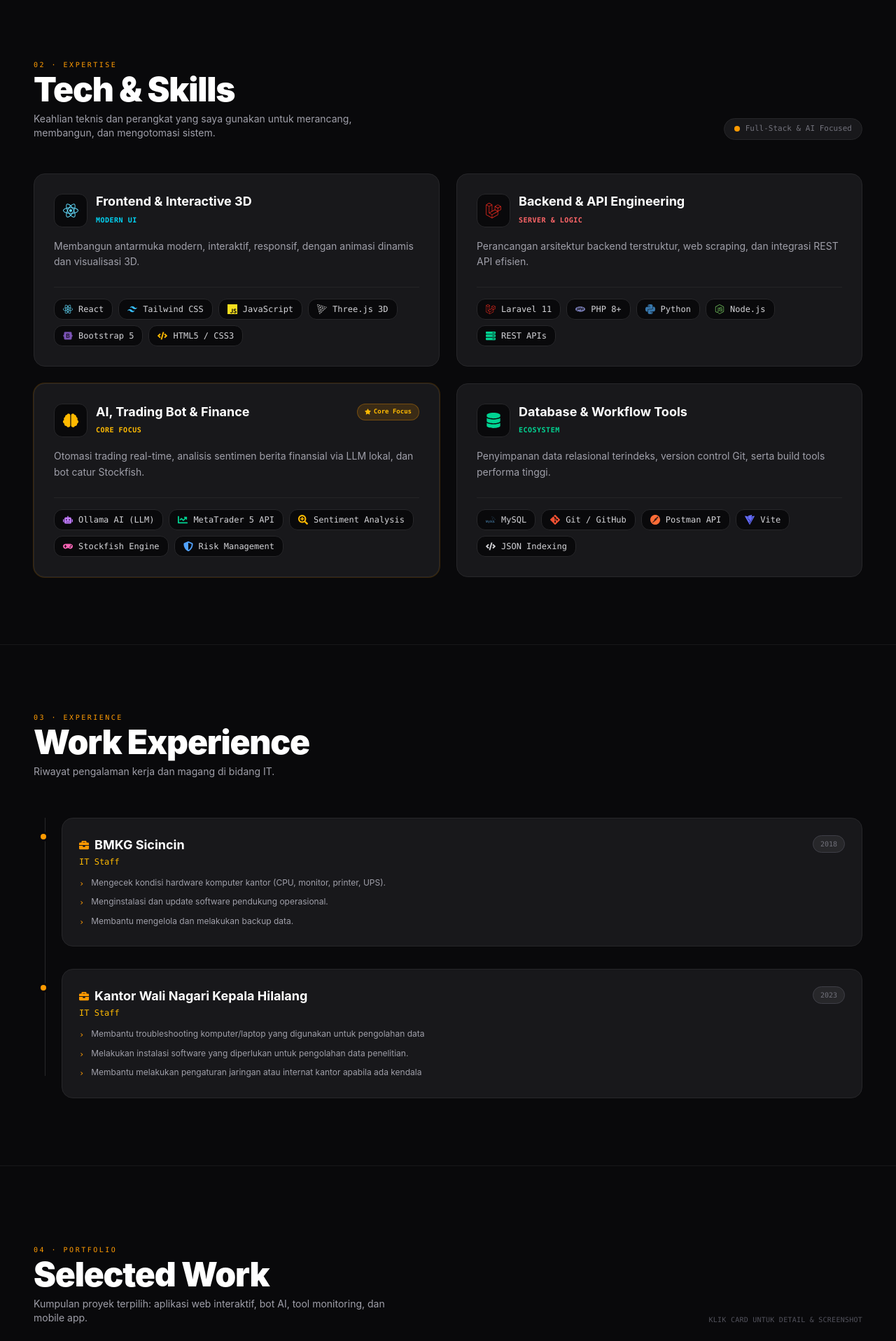
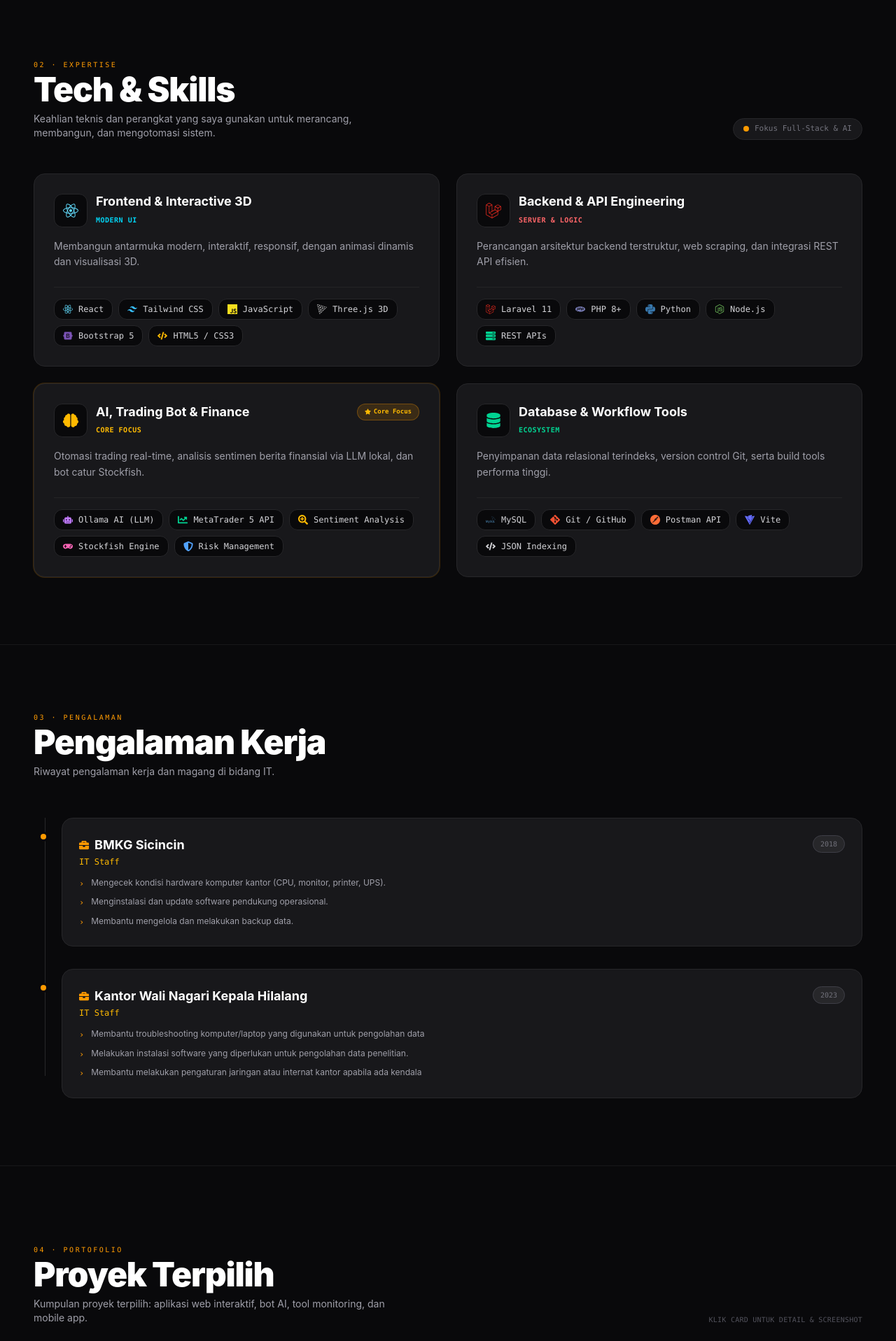
Before and after one commit to Ceplin03/PortoSepri, a React (Vite) app: page / in a window 1280 px wide. Shown: the part 880-2797 px from the top of the page at 70% size. Built offline with nearby package versions, Linux system fonts and the light colour scheme.

Commit message:
Translate text in BentoGrid component to Indonesian

```diff
--- a/src/components/BentoGrid.jsx
+++ b/src/components/BentoGrid.jsx
@@ -16,7 +16,7 @@ import {
   SiMysql, SiGit, SiPostman, SiVite
 } from 'react-icons/si';
 import data from '../data/portfolio.json';
-import profileImg from '../assets/profile.png';
+import profileImg from '../assets/profile.webp';
 
 // Vite image resolver for production builds
 const projectImages = import.meta.glob('../assets/images/**/*', { eager: true, import: 'default' });
@@ -413,7 +413,7 @@ const ImageGalleryModal = ({ project, onClose }) => {
           </div>
           <div className="flex items-center gap-3">
             <div className="hidden lg:flex items-center gap-1.5 text-[11px] font-mono text-zinc-500 bg-zinc-900 border border-zinc-800 px-3 py-1 rounded-full">
-              Scroll / Double-click = Zoom · Drag = Pan
+              Scroll / Klik Ganda = Zoom · Drag = Geser Tampilan
             </div>
             <button
               onClick={onClose}
@@ -819,8 +819,8 @@ const MobileProjectCard = ({ project, index, onOpenDetail, onOpenGallery }) => {
 const ExperienceSection = () => (
   <section className="max-w-7xl mx-auto px-5 md:px-12 py-16 md:py-24">
     <div className="mb-10 md:mb-14">
-      <p className="text-[10px] font-mono tracking-[0.25em] text-amber-500 uppercase mb-1">03 · Experience</p>
-      <h2 className="text-3xl md:text-5xl font-black text-white tracking-tight">Work Experience</h2>
+      <p className="text-[10px] font-mono tracking-[0.25em] text-amber-500 uppercase mb-1">03 · Pengalaman</p>
+      <h2 className="text-3xl md:text-5xl font-black text-white tracking-tight">Pengalaman Kerja</h2>
       <p className="text-xs md:text-sm text-zinc-400 mt-2 max-w-lg">
         Riwayat pengalaman kerja dan magang di bidang IT.
       </p>
@@ -930,7 +930,7 @@ const BentoGrid = () => {
           <motion.div initial={{ opacity: 0 }} animate={{ opacity: 1 }} transition={{ delay: 0.3 }}
             className="flex items-center gap-2 text-[11px] font-mono text-zinc-600">
             <span className="w-1.5 h-1.5 bg-emerald-400 rounded-full animate-pulse" />
-            Available for work
+            Siap Menerima Proyek
           </motion.div>
         </nav>
 
@@ -950,7 +950,7 @@ const BentoGrid = () => {
               <div className="flex flex-wrap gap-3">
                 <a href={data.profile.contact.email}
                   className="group flex items-center gap-2.5 px-6 py-3 bg-amber-500 text-zinc-900 rounded-full font-bold text-sm hover:bg-amber-400 transition-all active:scale-95">
-                  <FaEnvelope size={14} /> Get in Touch
+                  <FaEnvelope size={14} /> Hubungi Saya
                   <FaArrowRight size={11} className="group-hover:translate-x-1 transition-transform" />
                 </a>
                 <a href={data.profile.contact.github} target="_blank" rel="noreferrer"
@@ -1037,7 +1037,7 @@ const BentoGrid = () => {
                 <div className="flex gap-2.5">
                   <a href={data.profile.contact.email}
                     className="flex-1 flex items-center justify-center gap-2 py-3.5 bg-amber-500 text-zinc-900 rounded-2xl text-[13px] font-bold tracking-wide hover:bg-amber-400 active:scale-95 transition-all">
-                    <FaEnvelope size={14} /> Email Me
+                    <FaEnvelope size={14} /> Hubungi Saya
                   </a>
                   <a href={data.profile.contact.github} target="_blank" rel="noreferrer"
                     className="flex items-center justify-center w-14 bg-zinc-800 border border-zinc-700/60 rounded-2xl hover:bg-zinc-700 active:scale-95 transition-all">
@@ -1052,9 +1052,9 @@ const BentoGrid = () => {
                 {/* Stats — accurate values, no misleading calculations */}
                 <div className="grid grid-cols-3 gap-2 pt-1">
                   {[
-                    { label: 'Projects', value: `${data.projects?.length ?? 10}+` },
+                    { label: 'Proyek', value: `${data.projects?.length ?? 10}+` },
                     { label: 'Tech Stack', value: `${allTechs.length}+` },
-                    { label: 'Work Exp', value: `${data.experience?.length ?? 2}` },
+                    { label: 'Pengalaman', value: `${data.experience?.length ?? 2}` },
                   ].map((s, i) => (
                     <div key={i} className="flex flex-col items-center py-3 rounded-2xl" style={{ background: 'rgba(255,255,255,0.04)', border: '1px solid rgba(255,255,255,0.06)' }}>
                       <span className="text-xl font-black text-amber-500 leading-none">{s.value}</span>
@@ -1101,7 +1101,7 @@ const BentoGrid = () => {
             </div>
             <div className="hidden md:flex items-center gap-2 text-[11px] font-mono text-zinc-500 bg-zinc-900 border border-zinc-800 px-3.5 py-1.5 rounded-full">
               <span className="w-2 h-2 rounded-full bg-amber-500" />
-              <span>Full-Stack & AI Focused</span>
+              <span>Fokus Full-Stack & AI</span>
             </div>
           </div>
           <BentoTechSection />
@@ -1125,8 +1125,8 @@ const BentoGrid = () => {
       <section className="max-w-7xl mx-auto px-5 md:px-12 py-16 md:py-28">
         <div className="flex flex-col md:flex-row md:items-end justify-between gap-6 mb-8 md:mb-12">
           <div>
-            <p className="text-[10px] font-mono tracking-[0.25em] text-amber-500 uppercase mb-1">04 · Portfolio</p>
-            <h2 className="text-3xl md:text-5xl font-black text-white tracking-tight">Selected Work</h2>
+            <p className="text-[10px] font-mono tracking-[0.25em] text-amber-500 uppercase mb-1">04 · Portofolio</p>
+            <h2 className="text-3xl md:text-5xl font-black text-white tracking-tight">Proyek Terpilih</h2>
             <p className="text-xs md:text-sm text-zinc-400 mt-2 max-w-lg">
               Kumpulan proyek terpilih: aplikasi web interaktif, bot AI, tool monitoring, dan mobile app.
             </p>
@@ -1201,17 +1201,17 @@ const BentoGrid = () => {
             viewport={{ once: true }}
             className="flex flex-col items-center gap-6 w-full"
           >
-            <p className="text-[10px] font-mono tracking-[0.3em] text-amber-500 uppercase">05 · Contact</p>
+            <p className="text-[10px] font-mono tracking-[0.3em] text-amber-500 uppercase">05 · Kontak</p>
             <h2 className="text-4xl md:text-6xl lg:text-7xl font-black text-white tracking-tight leading-none">
-              Got a project<br />
-              <span className="text-zinc-700">in mind?</span>
+              Punya ide proyek<br />
+              <span className="text-zinc-700">yang ingin dibuat?</span>
             </h2>
             <p className="text-zinc-500 text-sm md:text-base max-w-sm leading-relaxed">
-              I'm always open to discussing new opportunities, creative projects, or just having a good chat about tech.
+              Saya selalu terbuka untuk mendiskusikan peluang baru, proyek kreatif, atau sekadar bertukar pikiran seputar teknologi.
             </p>
             <a href={data.profile.contact.email}
               className="group flex items-center gap-3 px-8 py-4 bg-amber-500 text-zinc-900 font-bold text-base rounded-full hover:bg-amber-400 transition-all active:scale-95 w-full md:w-auto justify-center">
-              <FaEnvelope size={16} /> Say Hello
+              <FaEnvelope size={16} /> Hubungi Saya
               <FaArrowRight size={13} className="group-hover:translate-x-1 transition-transform" />
             </a>
           </motion.div>
```
